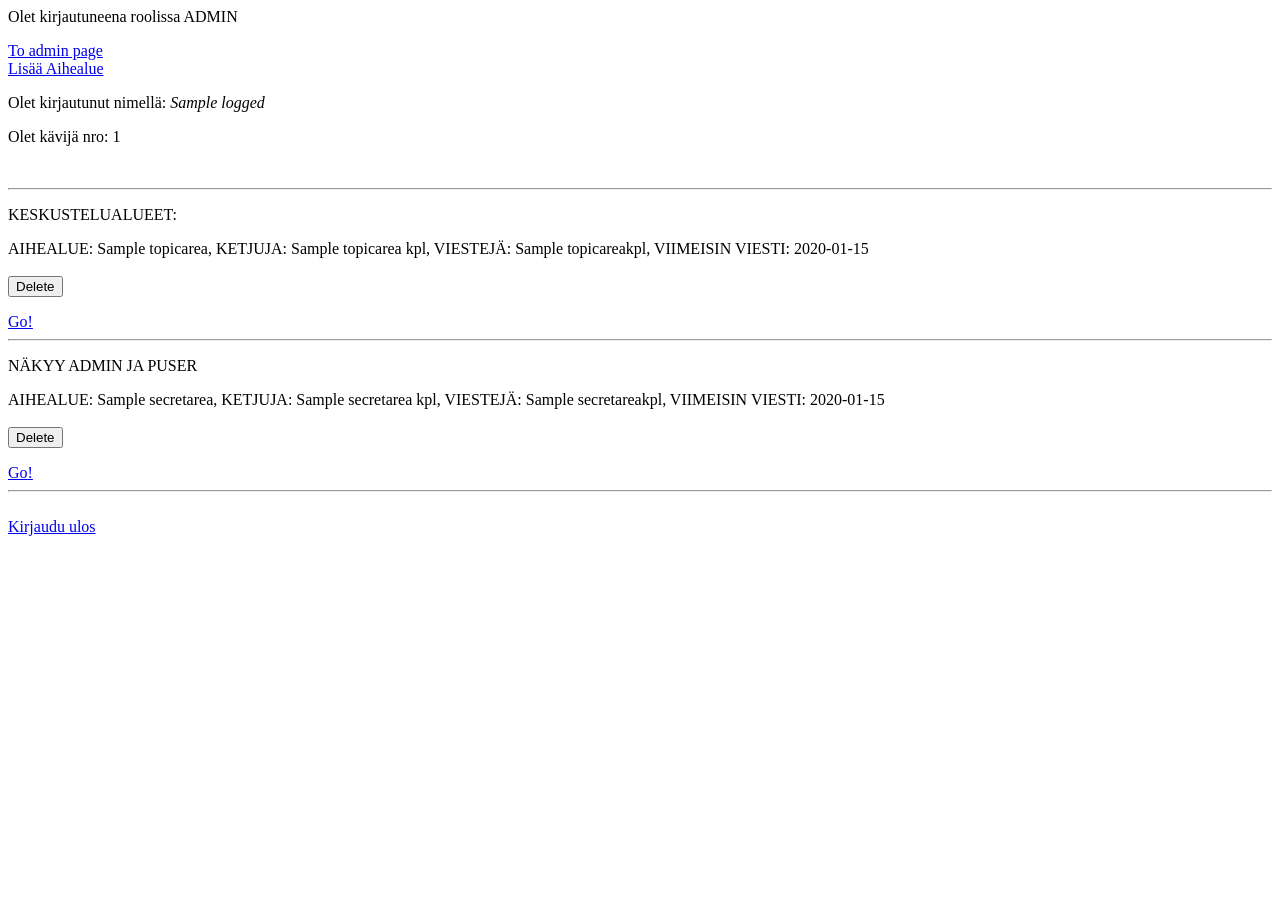
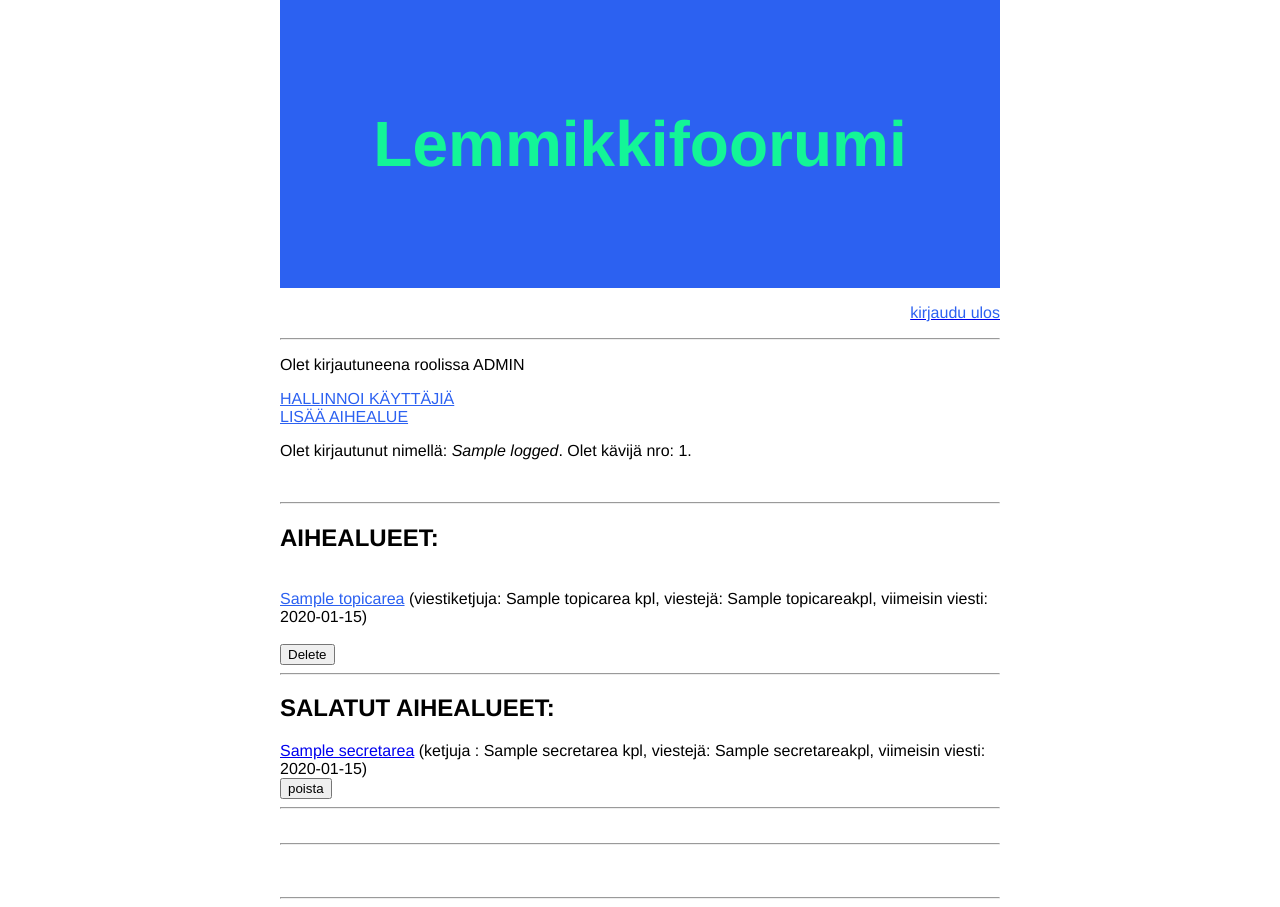
Before and after one commit to Doubleneck/tietokantasovellus2021, a Flask app: template templates/index.html in a window 1280 px wide. Before the commit the page ends 536 px from the top, so only its background shows below. Run offline with Flask 2, Linux system fonts and the light colour scheme; the visitor is signed in with stand-in values (Sample User, id 1); the template is opened without the code that fills it: most values are stand-ins (such as "Sample title", 1, 10 or a date in 2020).

Commit message:
add layout.html, css

```diff
--- /dev/null
+++ b/static/css/style.css
@@ -0,0 +1,18 @@
+body {
+    margin: auto;
+    max-width: 45em;
+    font-family: 'Helvetica', 'Arial', sans-serif;
+
+}
+nav li {
+    display: inline-block;
+    padding: 0 .5em;
+}
+.header {
+    background: rgb(44, 97, 241);
+    color: rgb(19, 245, 151);
+    text-align: center;
+    font-weight: bold;
+    padding: 2em 1em;
+    font-size: 2em;
+}
--- a/templates/index.html
+++ b/templates/index.html
@@ -1,19 +1,26 @@
+{% extends "layout.html" %}
+{% block title %}Etusivu{% endblock %}
+{% block content %}
+
+
+
+
 {% if session.access_level == "admin" %}
   <p>Olet kirjautuneena roolissa ADMIN</p>
-  <a href="/admin">To admin page</a>
+  <a href="/admin" style="color: rgb(44, 97, 241)">HALLINNOI KÄYTTÄJIÄ</a>
   <br>
-  <a href="/newtopicarea">Lisää Aihealue</a>
+  <a href="/newtopicarea" style="color: rgb(44, 97, 241)">LISÄÄ AIHEALUE</a>
 {% endif %}
 
 {% if session.user_id %}
-  <p>Olet kirjautunut nimellä: <i>{{ logged }}</i> </p>
-  <p>Olet kävijä nro: {{ counter }}</p>
+  <p>Olet kirjautunut nimellä: <i>{{ logged }}</i>. Olet kävijä nro: {{ counter }}.  </p>
   <br>
   <hr>
-  <p>KESKUSTELUALUEET:</p>
+  <H2>AIHEALUEET:</H2>
+  <br>
   {% for topicarea in topicareas %}
-    AIHEALUE: {{ topicarea[1] }}, KETJUJA:
-  {{ topicarea[3] }} kpl, VIESTEJÄ: {{ topicarea[2] }}kpl, VIIMEISIN VIESTI: {{ topicarea[4].strftime("%Y-%m-%d %H:%M:%S") }}
+  <a href="/{{ topicarea[0]}}" style="color: rgb(44, 97, 241)">{{ topicarea[1] }}</a> (viestiketjuja:
+  {{ topicarea[3] }} kpl, viestejä: {{ topicarea[2] }}kpl, viimeisin viesti: {{ topicarea[4].strftime("%Y-%m-%d %H:%M:%S") }})
 {% if session.access_level == "admin" %}
 <form action="/admin/remove/{{ topicarea[0] }}" method="POST">
     <br>
@@ -21,30 +28,31 @@
       </form>
 
   {% endif %}
-<a href="/{{ topicarea[0]}}">Go!</a>
+
 <hr>
 {% endfor %}
 
 {% if session.access_level == "admin" or  session.access_level == "puser" %}
-<p>NÄKYY ADMIN JA PUSER</p>
+<H2>SALATUT AIHEALUEET:</H2>
+
 {% for secretarea in secretareas %}
-AIHEALUE: {{ secretarea[1] }}, KETJUJA:
-{{ secretarea[3] }} kpl, VIESTEJÄ: {{ secretarea[2] }}kpl, VIIMEISIN VIESTI: {{ secretarea[4].strftime("%Y-%m-%d %H:%M:%S") }}
+<a href="/{{ secretarea[0]}}">{{ secretarea[1] }}</a> </b>(ketjuja :
+{{ secretarea[3] }} kpl, viestejä: {{ secretarea[2] }}kpl, viimeisin viesti: {{ secretarea[4].strftime("%Y-%m-%d %H:%M:%S") }})
+
 {% if session.access_level == "admin" %}
 <form action="/admin/remove/{{ secretarea[0] }}" method="POST">
-    <br>
-      <input type="submit" value="Delete">
-      </form>
+  <input type="submit" value="poista">
+</form>
 
   {% endif %}
-  <a href="/{{ secretarea[0]}}">Go!</a>
+
+  <hr>
   <br>
 
 {% endfor %}
 {% endif %}
 <hr>
 <br>
-<a href="/logout">Kirjaudu ulos</a>
 <br>
 
 
@@ -60,10 +68,15 @@ LOGIN:
     <input type="submit" value="Kirjaudu">
     </form>
 
+    <h2>Tervetuloa lemmikkifoorumille</h2>
 
-TAI:
+    <p>
+      Täällä keskustellaan karvakuonoista ja kilpikonnista. Muistathan käytöstavat ja et päästä koiraasi tai papukaijaasi itsekseen mellastamaan foorumilla.
+    </p>
 
-<a href="/register">Rekisteröidy tästä!</a>
+<br>
+<a href="/register" style="color: rgb(44, 97, 241)">Rekisteröidy tästä!</a>
 
 
 {% endif %}
+{% endblock %}
--- /dev/null
+++ b/templates/layout.html
@@ -0,0 +1,17 @@
+<!doctype html>
+<meta name="viewport" content="width=device-width, initial-scale=1">
+<head>
+  <link rel="stylesheet" href="{{ url_for('static', filename='css/style.css') }}">
+</head>
+
+<title>Lemmikkifoorumi - {% block title %}{% endblock %}</title>
+<div class="header">
+    <h1>Lemmikkifoorumi</h1>
+</div>
+
+<a href="/logout" >
+    <p align="right" style="color: rgb(44, 97, 241)" >kirjaudu ulos</p>
+ </a>
+<hr>
+{% block content %}{% endblock %}
+<hr>
--- a/templates/registerok.html
+++ b/templates/registerok.html
@@ -1,3 +1,7 @@
-<p>Rekisteröintisi onnistui!</p>
+{% extends "layout.html" %}
+{% block title %}rekisteröinti onnistui{% endblock %}
+{% block content %}
+<H1>Rekisteröintisi onnistui!</H1>
 <br>
 <a href="/">Takaisin kirjautumiseen</a>
+{% endblock %}
--- a/templates/registration.html
+++ b/templates/registration.html
@@ -1,3 +1,7 @@
+{% extends "layout.html" %}
+{% block title %}rekisteröinti{% endblock %}
+{% block content %}
+
 <p>REKISTERÖIDY KÄYTTÄJÄKSI:</p>
 
 <form action="/register" method="POST">
@@ -13,3 +17,4 @@
 <br>
 <br>
 <a href="/">Palaa kirjautumiseen</a>
+{% endblock %}
--- a/templates/secret.html
+++ /dev/null
@@ -1 +0,0 @@
-<p>SALAINEN ALUE</p>
```
Also changed, not shown: templates/admin.html (+6 -4 lines), templates/newtopic.html (+6 -5 lines), templates/newtopicarea.html (+6 -2 lines), templates/result.html (+6 -1 lines), templates/topic.html (+32 -30 lines), templates/topics.html (+17 -9 lines), 1 other file.
